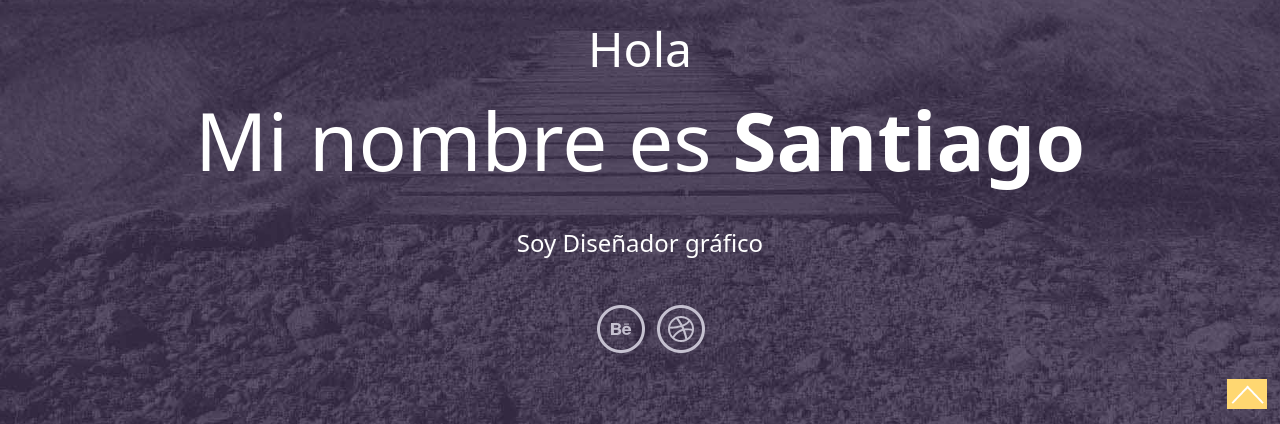
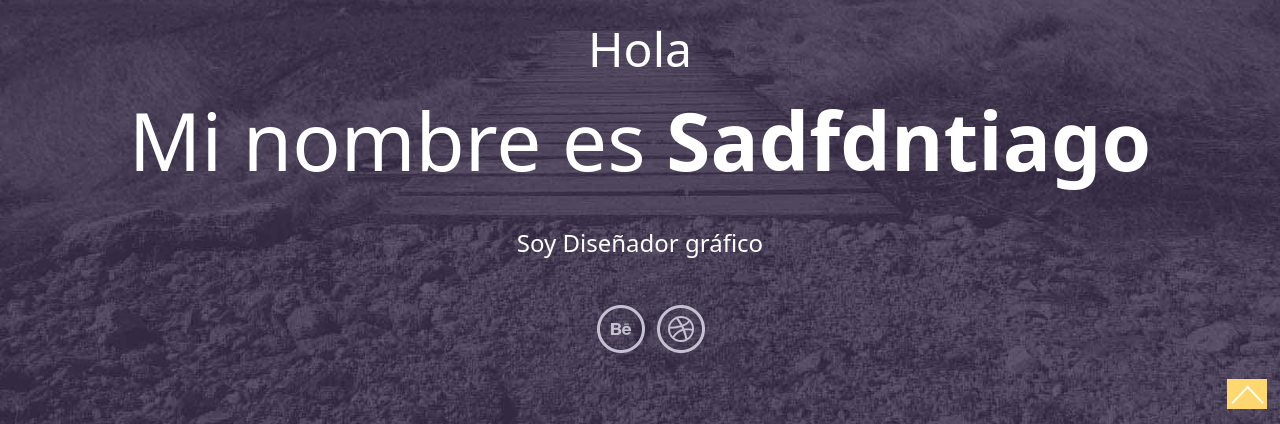
Before and after one commit to dataseek/Proyecto, a website: page index.html in a window 1280 px wide. Shown: the part 376-800 px from the top of the page. Drawn offline with nearby package versions, Linux system fonts and the light colour scheme.

Commit message:
ahora si

```diff
--- a/index.html
+++ b/index.html
@@ -58,7 +58,7 @@
 				<div class="header-banner-info text-center">
 					<a href="#"><img src="images/logo.png" alt="" /></a>
 					<h3>Hola</h3>
-					<h1>Mi nombre es <span>Santiago</span> </h1>
+					<h1>Mi nombre es <span>Sadfdntiago</span> </h1>
 					<p>Soy Diseñador gráfico </p>
 					<ul class="social-icons">
 						<li><a href="#"><i class="dribble"></i></a></li>
```
